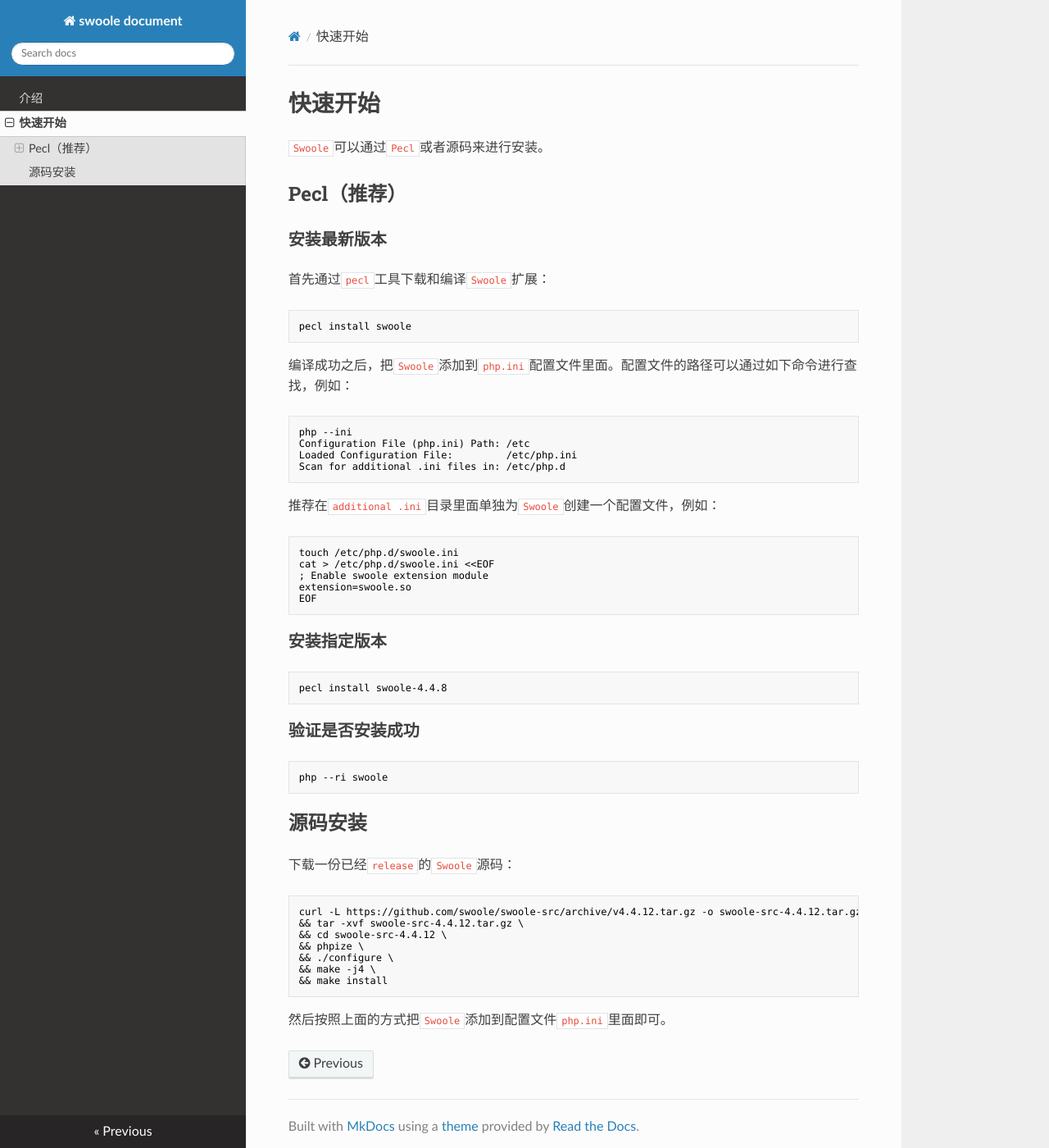
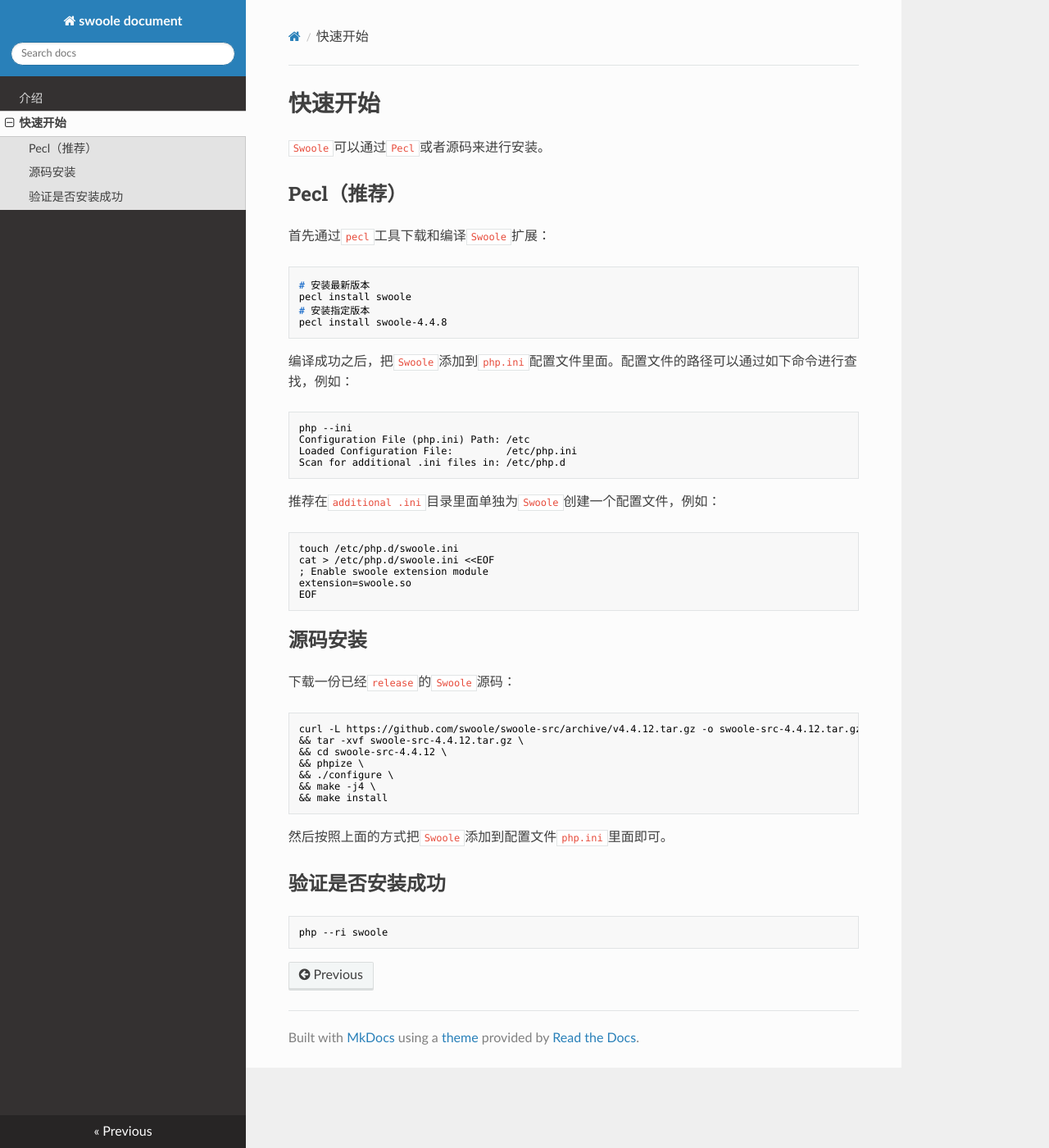
Before and after one commit to swooleo/docs, an MkDocs documentation site: the page built from docs/快速开始.md, in a window 1280 px wide and 1400 px high. Shown: the whole window at 82% size. Built offline with MkDocs 1.6.1, drawn with Linux system fonts in a browser that asks for light colours; nearby versions of some CDN libraries.

Commit message:
更新：快速开始.md

````diff
--- a/docs/快速开始.md
+++ b/docs/快速开始.md
@@ -4,12 +4,13 @@
 
 ## Pecl（推荐）
 
-### 安装最新版本
-
 首先通过`pecl`工具下载和编译`Swoole`扩展：
 
 ```shell
+# 安装最新版本
 pecl install swoole
+# 安装指定版本
+pecl install swoole-4.4.8
 ```
 
 编译成功之后，把`Swoole`添加到`php.ini`配置文件里面。配置文件的路径可以通过如下命令进行查找，例如：
@@ -31,18 +32,6 @@
 EOF
 ```
 
-### 安装指定版本
-
-```shell
-pecl install swoole-4.4.8
-```
-
-### 验证是否安装成功
-
-```shell
-php --ri swoole
-```
-
 ## 源码安装
 
 下载一份已经`release`的`Swoole`源码：
@@ -58,3 +47,9 @@
 ```
 
 然后按照上面的方式把`Swoole`添加到配置文件`php.ini`里面即可。
+
+## 验证是否安装成功
+
+```shell
+php --ri swoole
+```
````
